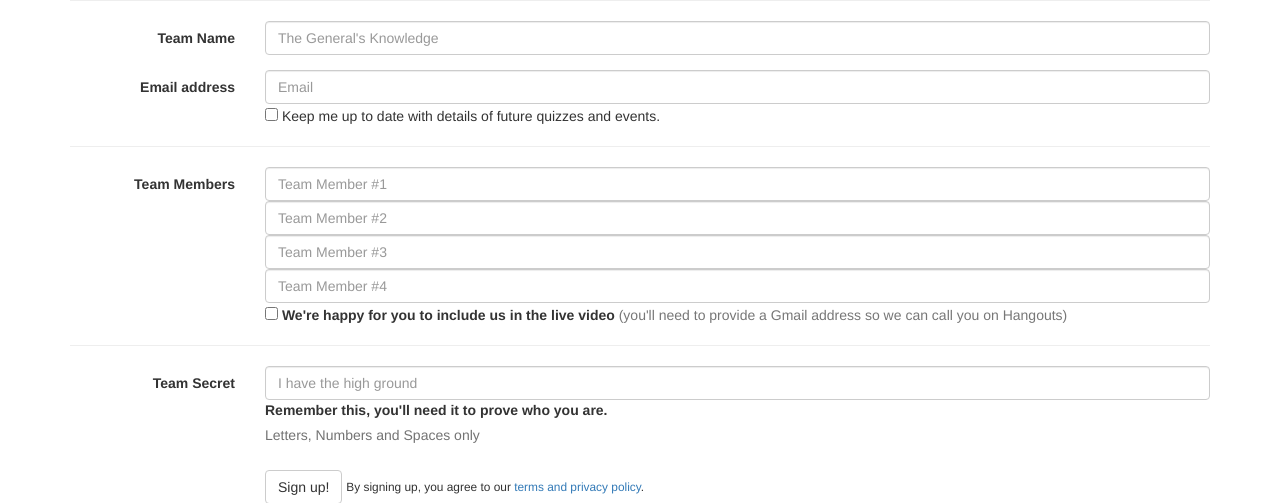
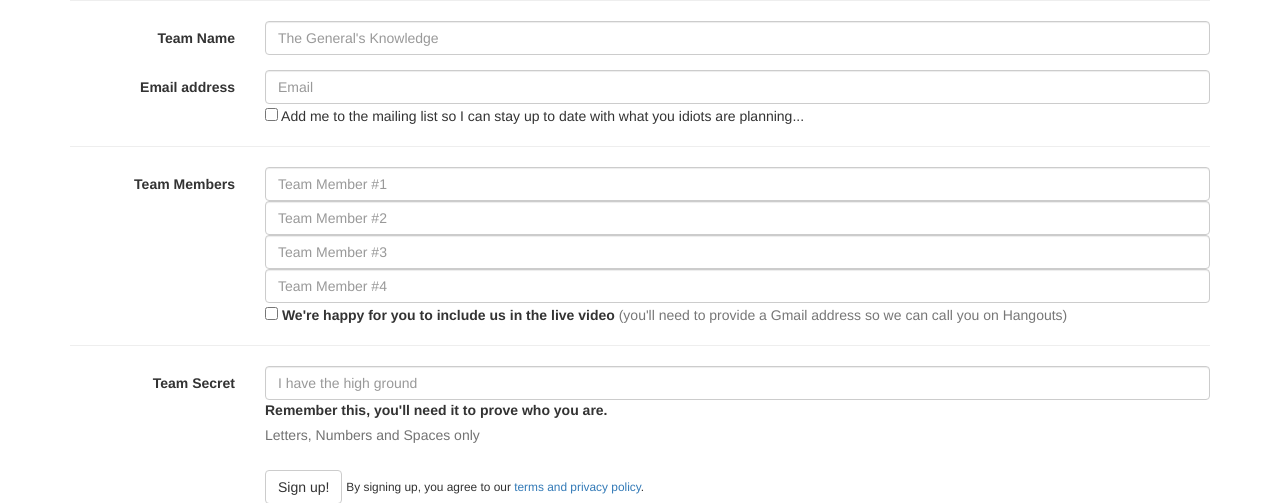
Before and after one commit to davidharrison92/sociallydistantpubquiz, a PHP site: page /newteam.php in a window 1280 px wide. Shown: the part 510-1013 px from the top of the page. Run offline with PHP 8.4, Linux system fonts and the light colour scheme; tables that the repository leaves empty or names only in its code hold one stand-in row (values such as "Sample post"); a stand-in replaces the project's code that opens the database connection.

Commit message:
Changed GDPR label

```diff
--- a/newteam.php
+++ b/newteam.php
@@ -53,7 +53,7 @@ include ("db/get_game_state.php");
                         <label for="email"class="col-sm-2 control-label">Email address</label>
                             <div class="col-sm-10">
                         <input type="email" class="form-control" id="email" name="team_email" placeholder="Email" required="required">
-                        <input type="checkbox" value="1" name="email_opt_in"> Keep me up to date with details of future quizzes and events.
+                        <input type="checkbox" value="1" name="email_opt_in"> Add me to the mailing list so I can stay up to date with what you idiots are planning...
 
 
 
```
